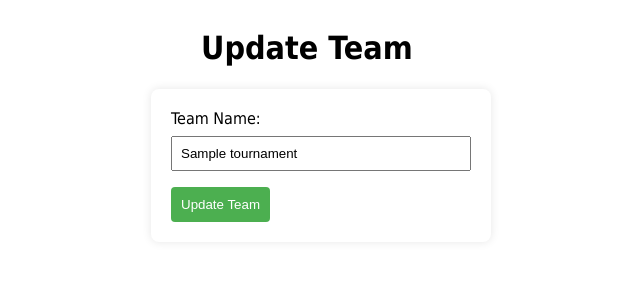
After one commit to kyomuhendo2/Tournament_Scheduler, a Flask app: template templates/updatetournament.html in a window 1280 px wide. The commit adds this page. Shown: the top 300 px of the page, without its empty margins (357-997 px from the left). Run offline with Flask 3, Linux system fonts and the light colour scheme; the template is opened without the code that fills it: values that come from a table or form of the project are taken from there, others are empty; tables that the repository leaves empty hold one stand-in row (values such as "Sample post").

Commit message:
tournament and team as separate entities

```diff
--- a/app.py
+++ b/app.py
@@ -1,10 +1,10 @@
 import os
 #print("Current working directory:", os.getcwd())
-from flask import Flask, render_template, url_for, request, redirect
+from flask import Flask, render_template, url_for, request, redirect, session
 from flask_sqlalchemy import SQLAlchemy
 from datetime import datetime
 from flask_migrate import Migrate
-import pdb; pdb.set_trace()
+#import pdb; pdb.set_trace()
 
 app = Flask(__name__)
 
@@ -23,25 +23,114 @@ db = SQLAlchemy(app)
 
 # Initialize Flask-Migrate
 migrate = Migrate(app, db)
+
 #create a model/database
-class tournament_schedule(db.Model):
-    tournament_name = db.Column(db.String(200), nullable = False)
-    number_of_teams = db.Column(db.Integer, nullable = False)
-    team_id = db.Column(db.Integer, primary_key = True)
-    team_name = db.Column(db.String(200), nullable = False)
-    start_date = db.Column(db.DateTime, default = datetime)
-    end_date = db.Column(db.DateTime, default = datetime)
+# Define Tournament model
+class Tournament(db.Model):
+    id = db.Column(db.Integer, primary_key=True)
+    tournament_name = db.Column(db.String(200), nullable=False)
+    number_of_teams = db.Column(db.Integer, nullable=False)
+    start_date = db.Column(db.DateTime)
+    end_date = db.Column(db.DateTime)
+    teams = db.relationship('Team', backref='tournament', lazy=True)
+
+# Define Team model
+class Team(db.Model):
+    id = db.Column(db.Integer, primary_key=True)
+    team_name = db.Column(db.String(200), nullable=False)
+    tournament_id = db.Column(db.Integer, db.ForeignKey('tournament.id'), nullable=False)
 
     def __repr__(self):
-        return '<Team %r>' % self.team_id
+        return '<Team %r>' % self.id
 
 #create
 @app.route('/', methods = ['POST', 'GET'])
 
 def index():
+
+    get_tournament = Tournament.query.order_by(Tournament.start_date).all()
+    get_team = Team.query.order_by(Team.id).all()
+    return render_template('index.html', get_tournament=get_tournament, get_team=get_team)
+    #method 2
+    # Render the initial page with the forms
+    return render_template('index.html')
+
+@app.route('/process_form1', methods=['POST'])
+def process_form1():
     if request.method == 'POST':
-        schedule_content = request.form['team_name']
-        new_team = tournament_schedule(tournament_name='Some Tournament', number_of_teams=1, team_name = schedule_content)
+        print("Received form data:", request.form)
+        tournament_name = request.form['tournament_name']
+        number_of_teams = int(request.form['number_of_teams'])
+        start_date = datetime.strptime(request.form['start_date'], '%Y-%m-%d')
+        end_date = datetime.strptime(request.form['end_date'],'%Y-%m-%d')
+
+        add_tournament = Tournament(
+            tournament_name=tournament_name,
+            number_of_teams=number_of_teams,
+            start_date=start_date,
+            end_date=end_date
+        )
+
+        try:
+            db.session.add(add_tournament)
+            db.session.commit()
+
+            # Retrieve the updated list of tournaments
+            #get_tournament = Tournament.query.order_by(Tournament.start_date).all()
+            #return render_template('index.html', get_tournament=get_tournament)
+            return redirect('/')
+
+        except Exception as e:
+            # Print or log the error for debugging purposes
+            print(f"Error: {e}")
+            return f'OOPs! There was an issue adding your task in form 1 {e}'
+    else:
+        get_tournament = Tournament.query.order_by(Tournament.start_date).all()
+        print("Number of tournaments:", len(get_tournament))  # line for debugging
+        for tournament in get_tournament:
+            print(tournament.id, tournament.tournament_name, tournament.number_of_teams, tournament.start_date, tournament.end_date)
+        return render_template('index.html', get_tournament=get_tournament)
+
+
+@app.route('/process_form2', methods=['POST'])
+def process_form2():
+    if request.method == 'POST':
+        team_name = request.form['team_name']
+        tournament_id = request.form['tournament_id']
+
+        add_team = Team(
+            team_name = team_name,
+            tournament_id = tournament_id
+        )
+        try:
+            db.session.add(add_team)
+            db.session.commit()
+            return redirect('/')
+
+        except Exception as e:
+            # Print or log the error for debugging purposes
+            print(f"Error: {e}")
+            return f'OOPs! There was an issue adding your task in form 2 {e}'
+    else:
+        get_team = Team.query.order_by(Team.id).all()
+        get_tournament = Tournament.query.order_by(Tournament.start_date).all()
+        print("get_tournament:", get_tournament)
+        return render_template('index.html', get_team=get_team, get_tournament=get_tournament)
+
+    '''method 1
+    if request.method == 'POST':
+        tournament_name = request.form['tournament_name']
+        number_of_teams = int(request.form['number_of_teams'])
+        start_date = request.form['start_date']
+        end_date = request.form['end_date']
+        team_name = request.form['team_name']
+        new_team = tournament_schedule(
+            tournament_name=tournament_name,
+            number_of_teams=number_of_teams,
+            start_date = start_date,
+            end_date = end_date,
+            team_name = team_name
+        )
 
         try:
             db.session.add(new_team)
@@ -55,11 +144,24 @@ def index():
     else:
         get_teams = tournament_schedule.query.order_by(tournament_schedule.start_date).all()
         return render_template('index.html', get_teams = get_teams)
+    '''
+#delete
+@app.route('/delete_tournament/<int:id>')
+def delete_tournament(id):
+    tournament_to_delete = Tournament.query.get_or_404(id)
 
-#delete
-@app.route('/delete/<int:team_id>')
-def delete(team_id):
-    team_to_delete = tournament_schedule.query.get_or_404(team_id)
+    try:
+        db.session.delete(tournament_to_delete)
+        db.session.commit()
+        return redirect('/')
+    except Exception as e:
+         # Print or log the error for debugging purposes
+        print(f"Error: {e}")
+        return f'OOPs! There was an issue updating your task {e}'
+
+@app.route('/delete_team/<int:id>')
+def delete_team(id):
+    team_to_delete = Team.query.get_or_404(id)
 
     try:
         db.session.delete(team_to_delete)
@@ -71,10 +173,28 @@ def delete(team_id):
         return f'OOPs! There was an issue updating your task {e}'
 
 #update
-@app.route('/update/<int:team_id>', methods = ['GET', 'POST'])
+@app.route('/update_tournament/<int:id>', methods = ['GET', 'POST'])
 
-def update(team_id):
-    update_team = tournament_schedule.query.get_or_404(team_id)
+def update_tournament_fun(id):
+    update_tournament = Tournament.query.get_or_404(id)
+    if request.method == 'POST':
+        print(f"Received form data: {request.form}")
+        update_tournament.tournament_name = request.form['tournament_name']
+
+        try:
+            db.session.commit()
+            print(f"Team updated successfully: {update_tournament}")
+            return redirect('/')
+        except:
+            return 'There was an issue updating your task'
+    else:
+        return render_template('updatetournament.html', update_tournament=update_tournament)
+
+
+@app.route('/update_team/<int:id>', methods = ['GET', 'POST'])
+
+def update_team_fun(id):
+    update_team = Team.query.get_or_404(id)
     if request.method == 'POST':
         print(f"Received form data: {request.form}")
         update_team.team_name = request.form['team_name']
@@ -86,11 +206,11 @@ def update(team_id):
         except:
             return 'There was an issue updating your task'
     else:
-        return render_template('update.html', update_team=update_team)
+        return render_template('updateteam.html', update_team=update_team)
 
 if __name__ == "__main__":
     app.run(debug = True)
 
 # Create tables
-with app.app_context():
-    db.create_all()
+    with app.app_context():
+        db.create_all()
--- a/templates/update.html
+++ b/templates/updateteam.html
@@ -10,7 +10,7 @@
 </div>
 
 <div class = "content" style="margin-left: 500px;">
-    <form action = "{{ url_for('update', team_id=update_team.team_id) }}" method = "POST">
+    <form action = "{{ url_for('update_team_fun', id=update_team.id) }}" method = "POST">
         <label for="team_name">Team Name:</label>
         <input type="text" name="team_name" id="team_name" value="{{ update_team.team_name }}" required>
         <button type="submit" value="Update">Update Team</button>
--- /dev/null
+++ b/templates/updatetournament.html
@@ -0,0 +1,19 @@
+{% extends 'base.html' %}
+
+{% block head %}
+
+{% endblock %}
+
+{% block body %}
+<div class="heading" style="margin-left: 400px;">
+    <h1>Update Team</h1>
+</div>
+
+<div class = "content" style="margin-left: 500px;">
+    <form action = "{{ url_for('update_tournament_fun', id=update_tournament.id) }}" method = "POST">
+        <label for="tournament_name">Team Name:</label>
+        <input type="text" name="tournament_name" id="tournament_name" value="{{ update_tournament.tournament_name }}" required>
+        <button type="submit" value="Update">Update Team</button>
+    </form>
+</div>
+{% endblock %}
```
Also changed, not shown: migrations/versions/e22a30f2cc60_add_new_column_to_your_table.py (added, +32 -0 lines), migrations/versions/e38316af7032_.py (added, +36 -0 lines), templates/index.html (+49 -14 lines), schedule.db.
